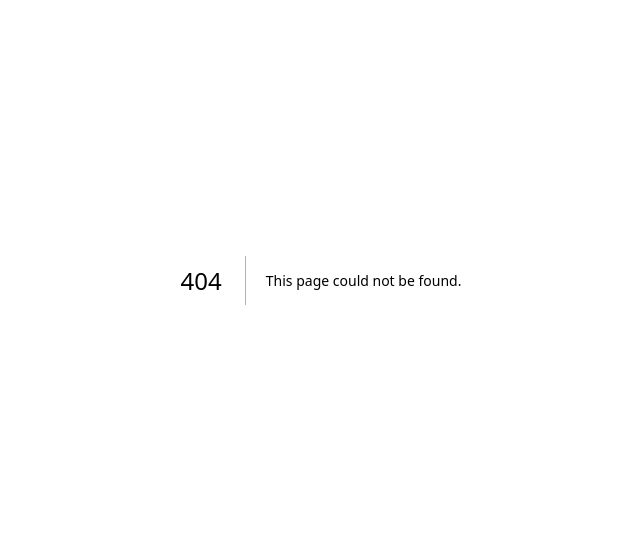
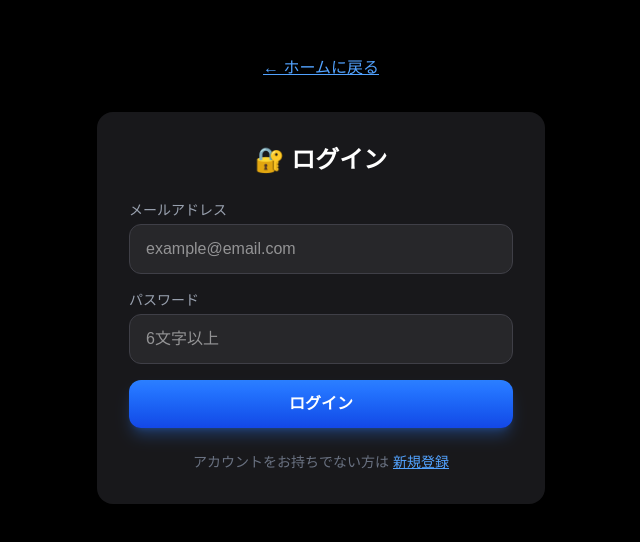
Before and after one commit to kayashimanaho/my-first-nextjs, a Next.js app: page /login in a window 1280 px wide. Before the commit this address had no page. Shown: the part 120-662 px from the top of the page, without its empty margins (319-959 px from the left). Built offline with nearby package versions, Linux system fonts and the light colour scheme; no server answers.

Commit message:
feat:認証機能実装

```diff
--- /dev/null
+++ b/app/login/page.tsx
@@ -0,0 +1,153 @@
+"use client";
+
+import { useState } from "react";
+import { useRouter } from "next/navigation";
+import Link from "next/link";
+import { supabase } from "@/lib/supabase";
+
+export default function LoginPage() {
+  const [email, setEmail] = useState("");
+  const [password, setPassword] = useState("");
+  const [isLogin, setIsLogin] = useState(true); // ログイン or 登録
+  const [loading, setLoading] = useState(false);
+  const [message, setMessage] = useState("");
+  const router = useRouter();
+
+  const handleSubmit = async (e: React.FormEvent) => {
+    e.preventDefault();
+    setLoading(true);
+    setMessage("");
+
+    if (isLogin) {
+      // ログイン
+      const { error } = await supabase.auth.signInWithPassword({
+        email,
+        password,
+      });
+
+      if (error) {
+        setMessage("ログインに失敗しました: " + error.message);
+      } else {
+        router.push("/todo"); // ToDoページへ
+      }
+    } else {
+      // 新規登録
+      const { error } = await supabase.auth.signUp({
+        email,
+        password,
+      });
+
+      if (error) {
+        setMessage("登録に失敗しました: " + error.message);
+      } else {
+        setMessage("確認メールを送信しました！メールを確認してください。");
+      }
+    }
+
+    setLoading(false);
+  };
+
+  return (
+    <div className="min-h-screen bg-black flex items-center justify-center px-4">
+      <div className="w-full max-w-md">
+        {/* ホームへ戻るリンク */}
+        <nav className="mb-8 text-center">
+          <Link
+            href="/"
+            className="text-blue-400 hover:text-blue-300 underline transition"
+          >
+            ← ホームに戻る
+          </Link>
+        </nav>
+
+        {/* カード */}
+        <div className="bg-zinc-900 rounded-2xl p-8">
+          <h1 className="text-2xl font-bold text-white text-center mb-6">
+            {isLogin ? "🔐 ログイン" : "✨ 新規登録"}
+          </h1>
+
+          <form onSubmit={handleSubmit} className="space-y-4">
+            {/* メールアドレス */}
+            <div>
+              <label className="text-gray-400 text-sm block mb-1">
+                メールアドレス
+              </label>
+              <input
+                type="email"
+                value={email}
+                onChange={(e) => setEmail(e.target.value)}
+                required
+                className="
+                  w-full bg-zinc-800 text-white
+                  px-4 py-3 rounded-xl
+                  border border-zinc-700
+                  focus:border-blue-500 focus:outline-none
+                  transition
+                "
+                placeholder="example@email.com"
+              />
+            </div>
+
+            {/* パスワード */}
+            <div>
+              <label className="text-gray-400 text-sm block mb-1">
+                パスワード
+              </label>
+              <input
+                type="password"
+                value={password}
+                onChange={(e) => setPassword(e.target.value)}
+                required
+                minLength={6}
+                className="
+                  w-full bg-zinc-800 text-white
+                  px-4 py-3 rounded-xl
+                  border border-zinc-700
+                  focus:border-blue-500 focus:outline-none
+                  transition
+                "
+                placeholder="6文字以上"
+              />
+            </div>
+
+            {/* メッセージ */}
+            {message && (
+              <p className={`text-sm ${message.includes("失敗") ? "text-red-400" : "text-green-400"}`}>
+                {message}
+              </p>
+            )}
+
+            {/* 送信ボタン */}
+            <button
+              type="submit"
+              disabled={loading}
+              className="
+                w-full
+                bg-gradient-to-b from-blue-500 to-blue-700
+                hover:from-blue-400 hover:to-blue-600
+                active:scale-95
+                disabled:from-gray-500 disabled:to-gray-700
+                text-white font-bold py-3 px-6 rounded-xl
+                shadow-lg shadow-blue-500/30
+                transition-all duration-200
+              "
+            >
+              {loading ? "処理中..." : isLogin ? "ログイン" : "登録"}
+            </button>
+          </form>
+
+          {/* 切り替えリンク */}
+          <p className="text-gray-500 text-sm text-center mt-6">
+            {isLogin ? "アカウントをお持ちでない方は" : "すでにアカウントをお持ちの方は"}
+            <button
+              onClick={() => setIsLogin(!isLogin)}
+              className="text-blue-400 hover:text-blue-300 underline ml-1"
+            >
+              {isLogin ? "新規登録" : "ログイン"}
+            </button>
+          </p>
+        </div>
+      </div>
+    </div>
+  );
+}
--- a/app/page.tsx
+++ b/app/page.tsx
@@ -74,6 +74,12 @@ export default function Home() {
             className="text-green-400 hover:text-green-300 underline transition"
           >
             ToDo →
+          </Link>
+          <Link
+            href="/login"
+            className="text-yellow-400 hover:text-yellow-300 underline transition"
+          >
+            ログイン
           </Link>
         </nav>
 
--- a/app/todo/page.tsx
+++ b/app/todo/page.tsx
@@ -1,27 +1,50 @@
 "use client";
 
 import { useState, useEffect } from "react";
+import { useRouter } from "next/navigation";
 import Link from "next/link";
 import { supabase } from "@/lib/supabase";
+import { User } from "@supabase/supabase-js";
 
-// ToDoの型定義
 type Todo = {
   id: number;
   text: string;
   completed: boolean;
   created_at: string;
+  user_id: string;
 };
 
 export default function TodoPage() {
   const [todos, setTodos] = useState<Todo[]>([]);
   const [newTodo, setNewTodo] = useState("");
   const [loading, setLoading] = useState(true);
+  const [user, setUser] = useState<User | null>(null);
+  const router = useRouter();
 
-  // ★ ToDoを取得（Read）
-  const fetchTodos = async () => {
-    const { data, error } = await supabase
+  // ★ ユーザー認証状態をチェック
+  useEffect(() => {
+    const checkUser = async () => {
+      const { data: { user } } = await supabase.auth.getUser();
+
+      if (!user) {
+        // ログインしていなければログインページへ
+        router.push("/login");
+        return;
+      }
+
+      setUser(user);
+      fetchTodos(user.id);
+    };
+
+    checkUser();
+  }, [router]);
+
+  // ★ 自分のToDoだけ取得
+  const fetchTodos = async (userId: string) => {
+    const { data } = await supabase
       .from("todos")
       .select("*")
+      .eq("user_id", userId)  // 自分のToDoだけ！
       .order("created_at", { ascending: false });
 
     if (data) {
@@ -30,66 +53,77 @@ export default function TodoPage() {
     setLoading(false);
   };
 
-  // ページ読み込み時にToDoを取得
-  useEffect(() => {
-    fetchTodos();
-  }, []);
+  // ★ ToDoを追加（user_id付き）
+  const addTodo = async (e: React.FormEvent) => {
+    e.preventDefault();
+    if (!newTodo.trim() || !user) return;
 
-  // ★ ToDoを追加（Create）
-  const addTodo = async (e: React.FormEvent) => {
-    e.preventDefault(); // ページリロードを防ぐ
-    if (!newTodo.trim()) return; // 空文字は無視
+    await supabase.from("todos").insert({
+      text: newTodo,
+      completed: false,
+      user_id: user.id,  // 自分のIDを保存！
+    });
 
-    const { error } = await supabase
-      .from("todos")
-      .insert({ text: newTodo, completed: false });
-
-    if (!error) {
-      setNewTodo(""); // 入力欄をクリア
-      fetchTodos(); // リストを更新
-    }
+    setNewTodo("");
+    fetchTodos(user.id);
   };
 
-  // ★ 完了状態を切り替え（Update）
+  // 完了状態を切り替え
   const toggleTodo = async (id: number, completed: boolean) => {
-    const { error } = await supabase
+    await supabase
       .from("todos")
       .update({ completed: !completed })
       .eq("id", id);
 
-    if (!error) {
-      fetchTodos(); // リストを更新
-    }
+    if (user) fetchTodos(user.id);
   };
 
-  // ★ ToDoを削除（Delete）
+  // ToDoを削除
   const deleteTodo = async (id: number) => {
-    const { error } = await supabase
-      .from("todos")
-      .delete()
-      .eq("id", id);
+    await supabase.from("todos").delete().eq("id", id);
+    if (user) fetchTodos(user.id);
+  };
 
-    if (!error) {
-      fetchTodos(); // リストを更新
-    }
+  // ★ ログアウト
+  const handleLogout = async () => {
+    await supabase.auth.signOut();
+    router.push("/login");
   };
+
+  // ログインチェック中
+  if (!user) {
+    return (
+      <div className="min-h-screen bg-black flex items-center justify-center">
+        <p className="text-gray-500">読み込み中...</p>
+      </div>
+    );
+  }
 
   return (
     <div className="min-h-screen bg-black py-12 px-4">
       <div className="max-w-md mx-auto">
-        {/* ナビゲーション */}
-        <nav className="mb-8 text-center">
+        {/* ヘッダー */}
+        <div className="flex justify-between items-center mb-8">
           <Link
             href="/"
             className="text-blue-400 hover:text-blue-300 underline transition"
           >
-            ← ホームに戻る
+            ← ホーム
           </Link>
-        </nav>
+          <div className="flex items-center gap-4">
+            <span className="text-gray-500 text-sm">{user.email}</span>
+            <button
+              onClick={handleLogout}
+              className="text-red-400 hover:text-red-300 text-sm underline"
+            >
+              ログアウト
+            </button>
+          </div>
+        </div>
 
         {/* タイトル */}
         <h1 className="text-3xl font-bold text-white text-center mb-8">
-          📝 ToDoリスト
+          📝 マイToDoリスト
         </h1>
 
         {/* 入力フォーム */}
@@ -124,7 +158,7 @@ export default function TodoPage() {
           </div>
         </form>
 
-        {/* ローディング表示 */}
+        {/* ToDoリスト */}
         {loading ? (
           <p className="text-gray-500 text-center">読み込み中...</p>
         ) : todos.length === 0 ? (
@@ -132,58 +166,29 @@ export default function TodoPage() {
             タスクがありません。追加してみましょう！
           </p>
         ) : (
-          /* ToDoリスト */
           <ul className="space-y-3">
             {todos.map((todo) => (
               <li
                 key={todo.id}
-                className="
-                  bg-zinc-900 rounded-xl p-4
-                  flex items-center gap-3
-                  group
-                "
+                className="bg-zinc-900 rounded-xl p-4 flex items-center gap-3 group"
               >
-                {/* チェックボックス */}
                 <button
                   onClick={() => toggleTodo(todo.id, todo.completed)}
                   className={`
-                    w-6 h-6 rounded-full border-2
-                    flex items-center justify-center
-                    transition-all duration-200
-                    ${
-                      todo.completed
-                        ? "bg-green-500 border-green-500"
-                        : "border-zinc-600 hover:border-green-500"
-                    }
+                    w-6 h-6 rounded-full border-2 flex items-center justify-center transition-all
+                    ${todo.completed ? "bg-green-500 border-green-500" : "border-zinc-600 hover:border-green-500"}
                   `}
                 >
-                  {todo.completed && (
-                    <span className="text-white text-sm">✓</span>
-                  )}
+                  {todo.completed && <span className="text-white text-sm">✓</span>}
                 </button>
 
-                {/* タスクテキスト */}
-                <span
-                  className={`
-                    flex-1 transition-all duration-200
-                    ${
-                      todo.completed
-                        ? "text-gray-500 line-through"
-                        : "text-white"
-                    }
-                  `}
-                >
+                <span className={`flex-1 ${todo.completed ? "text-gray-500 line-through" : "text-white"}`}>
                   {todo.text}
                 </span>
 
-                {/* 削除ボタン */}
                 <button
                   onClick={() => deleteTodo(todo.id)}
-                  className="
-                    text-gray-500 hover:text-red-500
-                    opacity-0 group-hover:opacity-100
-                    transition-all duration-200
-                  "
+                  className="text-gray-500 hover:text-red-500 opacity-0 group-hover:opacity-100 transition-all"
                 >
                   🗑️
                 </button>
@@ -192,7 +197,6 @@ export default function TodoPage() {
           </ul>
         )}
 
-        {/* 統計 */}
         {todos.length > 0 && (
           <div className="mt-6 text-center text-gray-500 text-sm">
             {todos.filter((t) => t.completed).length} / {todos.length} 完了
```
